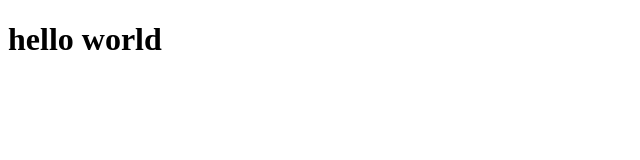
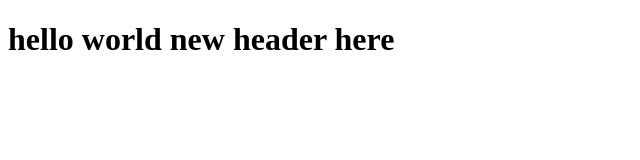
Before and after one commit to arthurdistor/sample-site, a plain HTML site: page index.html in a window 1280 px wide. Shown: the whole page, without its empty margins (0-640 px from the left). Drawn offline with Linux system fonts and the light colour scheme.

Commit message:
replaced header msg

```diff
--- a/index.html
+++ b/index.html
@@ -7,6 +7,6 @@
     <title>Document</title>
 </head>
 <body>
-    <h1>hello world</h1>
+    <h1>hello world new header here</h1>
 </body>
 </html>
```
